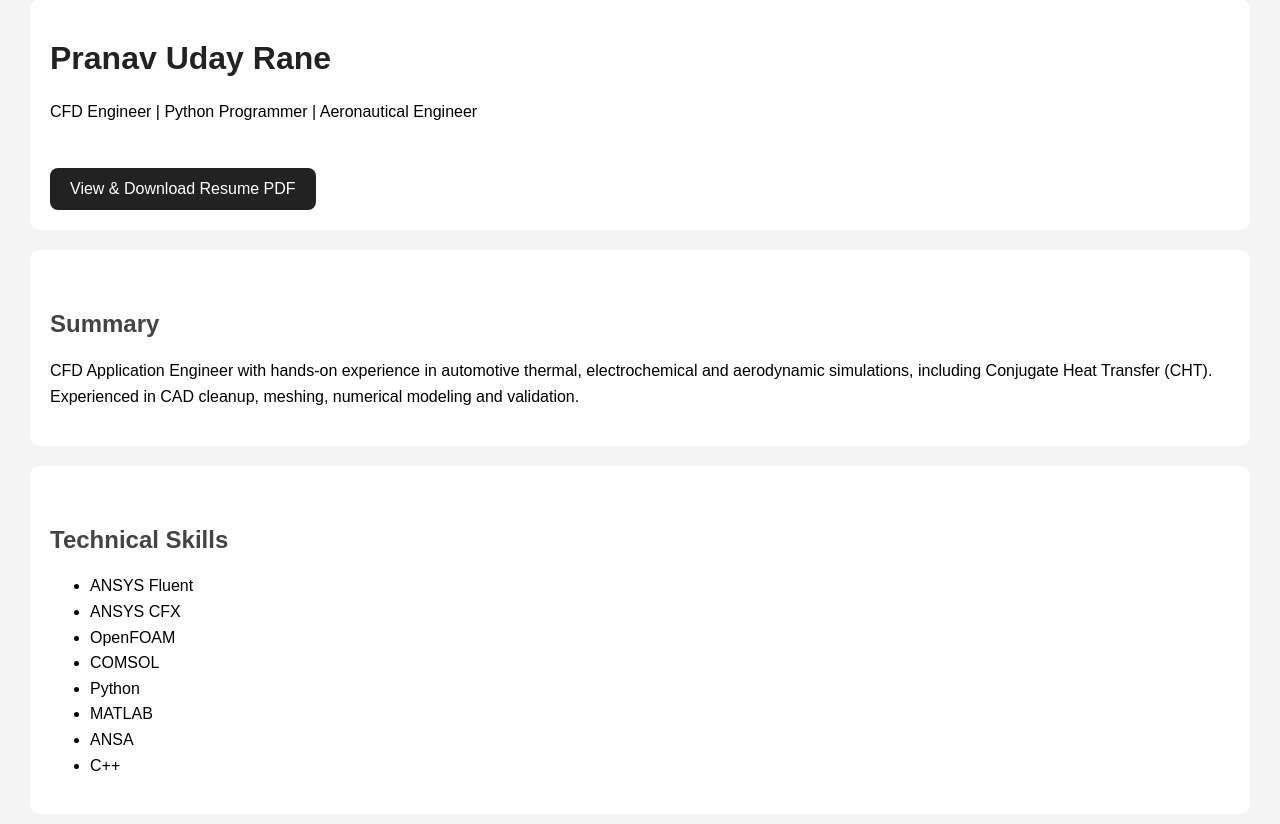
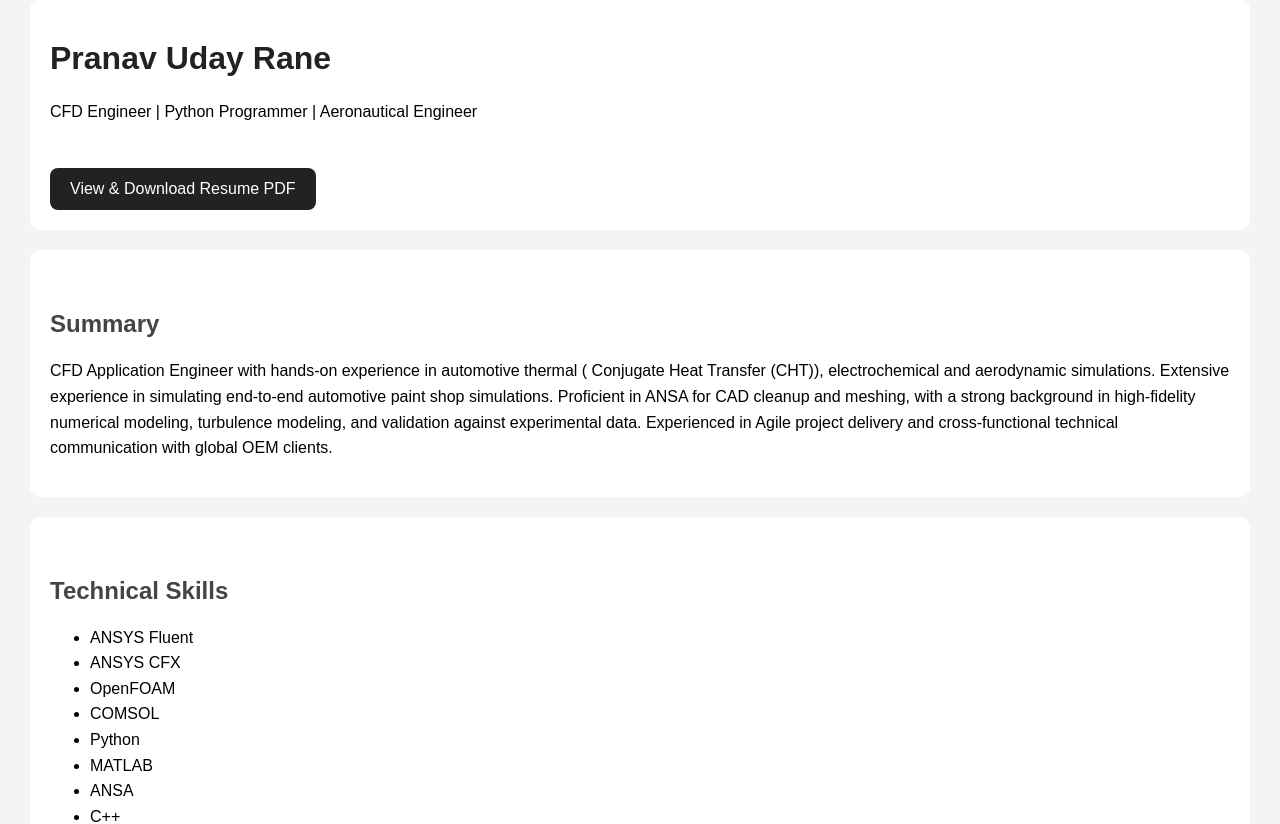
Before and after one commit to PranavRane25896/website_my_portfolio, a Flask app: page / in a window 1280 px wide. Shown: the part 79-903 px from the top of the page. Run offline with Flask 3, Linux system fonts and the light colour scheme.

Commit message:
updated Summary

```diff
--- a/templates/home.html
+++ b/templates/home.html
@@ -46,9 +46,7 @@
             <h2>Summary</h2>
 
             <p>
-                CFD Application Engineer with hands-on experience in automotive thermal,
-                electrochemical and aerodynamic simulations, including Conjugate Heat Transfer (CHT).
-                Experienced in CAD cleanup, meshing, numerical modeling and validation.
+                CFD Application Engineer with hands-on experience in automotive thermal ( Conjugate Heat Transfer (CHT)), electrochemical and aerodynamic simulations. Extensive experience in simulating end-to-end automotive paint shop simulations. Proficient in ANSA for CAD cleanup and meshing, with a strong background in high-fidelity numerical modeling, turbulence modeling, and validation against experimental data. Experienced in Agile project delivery and cross-functional technical communication with global OEM clients.
             </p>
 
         </div>
```
